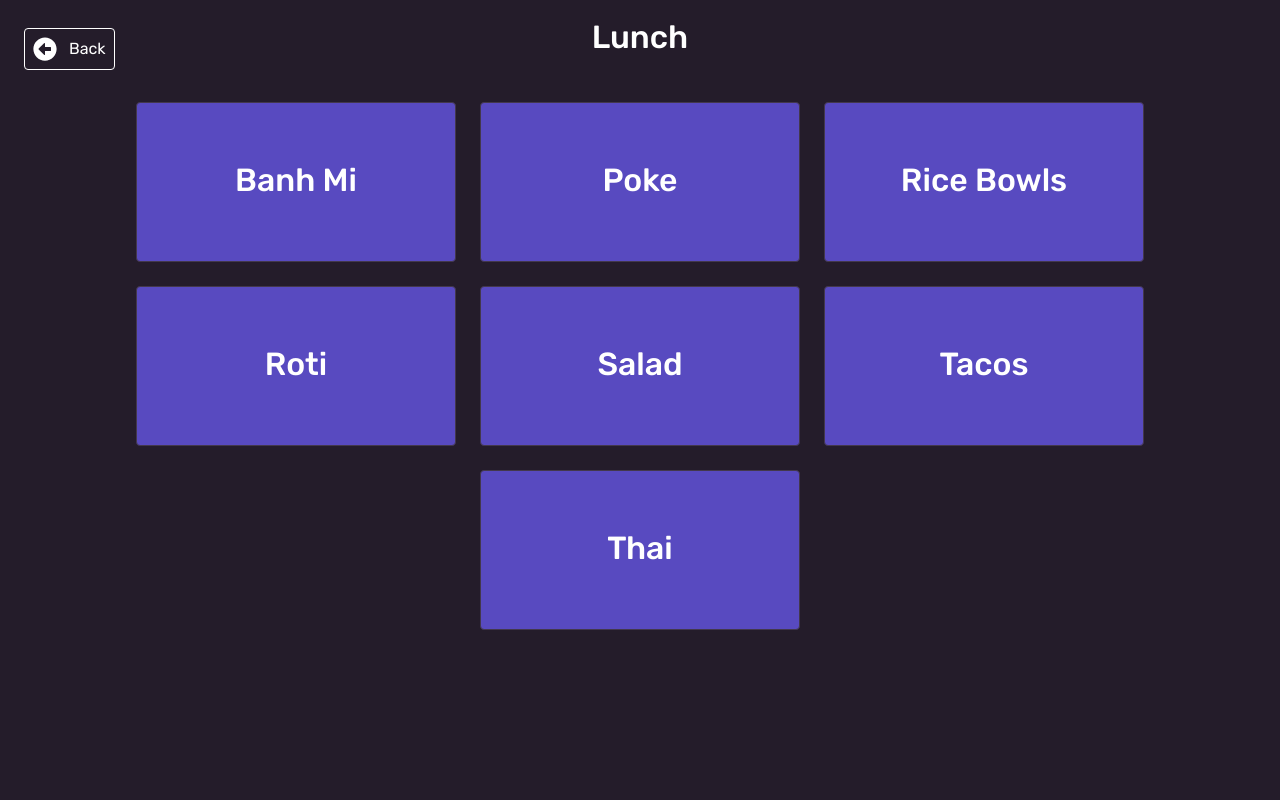
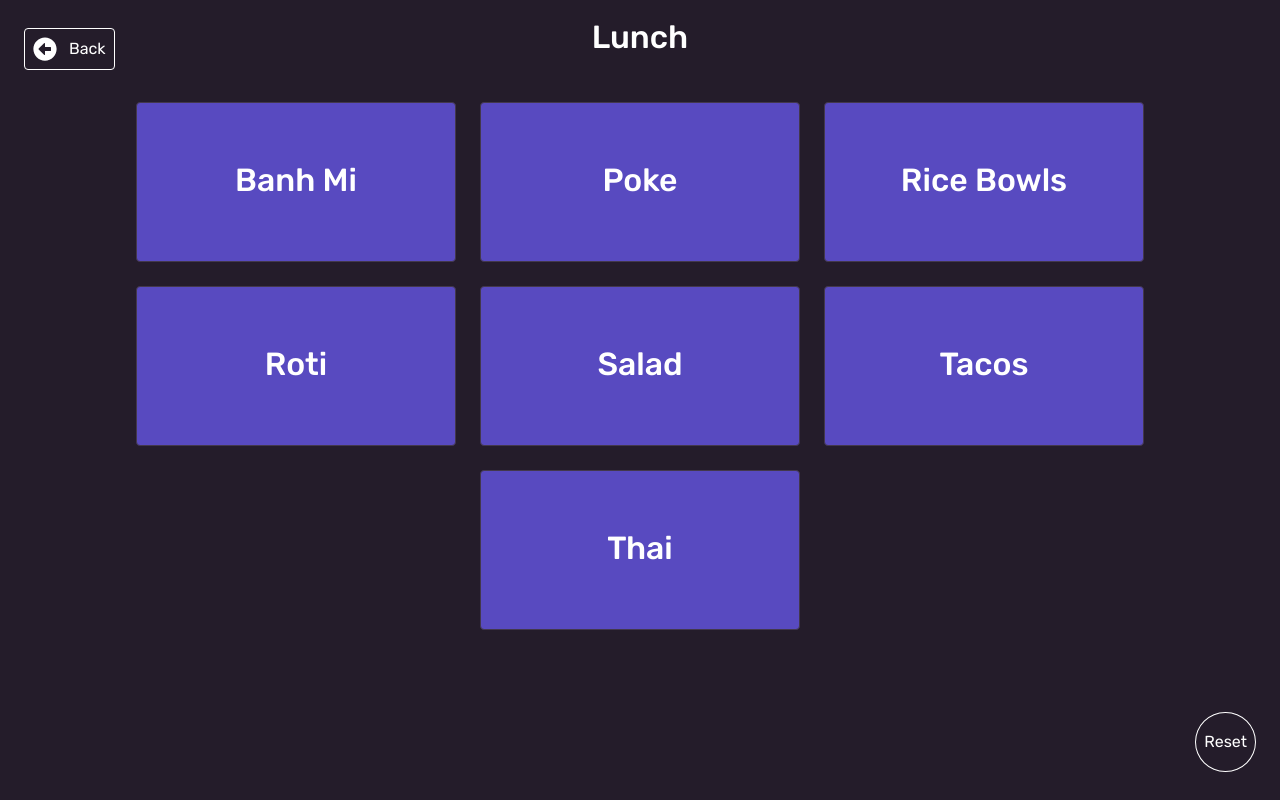
Before and after one commit to KobbyBawuah/waste-flowchart, a React (Create React App) app: page / in a window 1280 px wide. Both pictures are taken after a click on the button "Lunch". Built offline with nearby package versions, Linux system fonts and the light colour scheme.

Commit message:
reset button

```diff
--- a/public/index.html
+++ b/public/index.html
@@ -24,7 +24,7 @@
       work correctly both with client-side routing and a non-root public URL.
       Learn how to configure a non-root public URL by running `npm run build`.
     -->
-    <title>Sentry Waste Management</title>
+    <title>Sentry Waste Man</title>
   </head>
   <body>
     <noscript>You need to enable JavaScript to run this app.</noscript>
--- a/src/components/Display.js
+++ b/src/components/Display.js
@@ -1,5 +1,5 @@
 import { useState } from "react";
-import { FaArrowAltCircleLeft } from "react-icons/fa";
+import { FaArrowAltCircleLeft, FaTimesCircle } from "react-icons/fa";
 import Button from "./Button";
 
 import styled from "@emotion/styled";
@@ -17,6 +17,7 @@ function Display({ initialValue, setTitle, title }) {
       previous: [],
       current: initialValue,
     });
+    setTitle('What kind of waste are you confused about?');
   }
 
   function backButtonHandler() {
@@ -68,10 +69,15 @@ function Display({ initialValue, setTitle, title }) {
     <Container className="button-display-container">
       {state.previous.length > 0 ? (
         // true
+        <>
         <BackContainer onClick={backButtonHandler}>
           <FaArrowAltCircleLeft size={24} />
           Back
         </BackContainer>
+        <ResetContainer onClick={resetHandler}>
+          Reset
+        </ResetContainer>
+        </>
       ) : //false
       null}
 
@@ -115,4 +121,22 @@ const BackContainer = styled("div")`
   color: ${WHITE};
 `;
 
+const ResetContainer = styled("div")`
+  display: flex;
+  gap: 12px;
+  align-items: center;
+
+  position: fixed;
+  bottom: 16px;
+  right: 12px;
+  border: 1px solid ${WHITE};
+  width: min-content;
+
+  margin: 12px;
+  padding: 8px;
+  height: 42px;
+  border-radius: 100%;
+  color: ${WHITE};
+`;
+
 export default Display;
--- a/src/wasteMap.json
+++ b/src/wasteMap.json
@@ -1,6 +1,6 @@
 {
   "options": {
-    "Snack Waste": {
+    "Snacks": {
       "options": {
         "Snack/Candy wrapper": {
           "result": "garbage"
```
